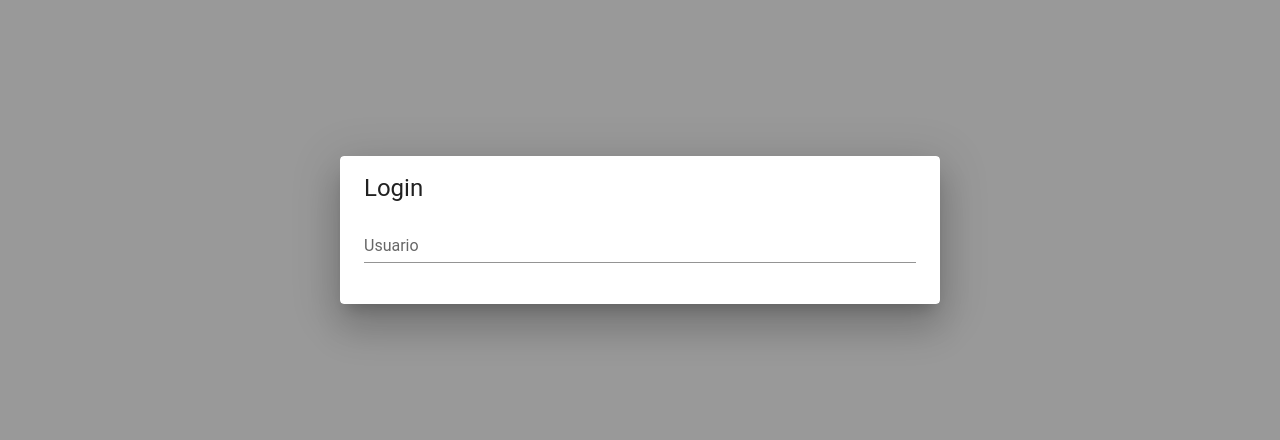
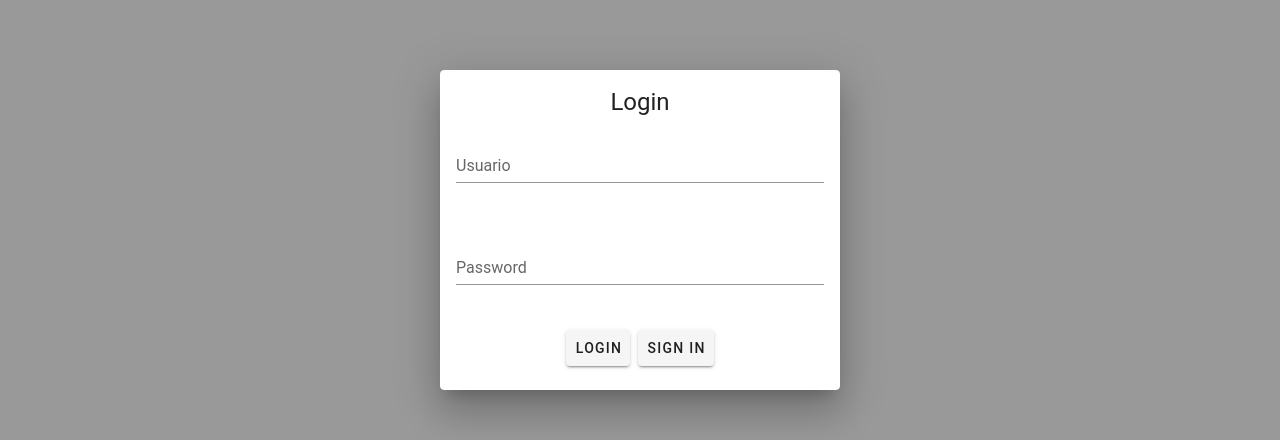
Before and after one commit to Roberto24p/Get-Pet, a Vue app: page / in a window 1280 px wide. Both pictures are taken after a click on the button "LOGIN/REGISTER". Shown: the part 170-610 px from the top of the page. Built offline with nearby package versions, Linux system fonts and the light colour scheme; a small style sheet from the web is missing.

Commit message:
Implementación de login y registro.

```diff
--- a/src/components/LoginFrm.vue
+++ b/src/components/LoginFrm.vue
@@ -1,19 +1,45 @@
-<template lang="">
-
-  <v-card>
-    <v-card-title>
+<template lang="es">
+    <div>
+    <v-card v-if="show">
+	<v-card-title class="justify-center">
 	    <span class="headline">Login</span>
 	</v-card-title>
 	<v-card-text>
-      <v-text-field
-                  label="Usuario"
-                  required
-                ></v-text-field>
+	    <v-text-field label="Usuario" required ></v-text-field>
 	</v-card-text>
+	<v-card-text>
+	    <v-text-field type="password" label="Password"> </v-text-field>
+	</v-card-text>
+	<v-card-actions class="justify-center pb-6">
+	    <v-btn>Login </v-btn>
+	    <v-btn @click="show=false">Sign in </v-btn>
+	</v-card-actions>
   </v-card>
-
+  <v-card v-else>
+	<v-card-title class="justify-center">
+	    <span class="headline">Sign In</span>
+	</v-card-title>
+	<v-card-text>
+	    <v-text-field label="E-mail" type="email" required >
+	    </v-text-field>
+	</v-card-text>
+	<v-card-text>
+	    <v-text-field label="Usuario" required></v-text-field>
+	</v-card-text>
+	<v-card-text>
+	    <v-text-field type="password" label="Password"></v-text-field>
+	</v-card-text>
+	<v-card-text>
+	    <v-text-field type="password" label="Confirm Password"></v-text-field>
+	</v-card-text>
+	<v-card-actions class="justify-center pb-6">
+	    <v-btn>Register</v-btn>
+	</v-card-actions>
+    </v-card>
+    </div>
  </template>
 <script>
+
 export default {
   data: function () {
     return {
@@ -21,7 +47,7 @@ export default {
       password: "",
       nameErrors: null,
       listaUsuarios: [],
-
+      show: true
     };
   },
   methods: {
@@ -45,6 +71,9 @@ export default {
         });
     },
   },
+    mounted(){
+	console.log(this.show)
+    }
 };
 </script>
 <style lang="">
--- a/src/components/item.vue
+++ b/src/components/item.vue
@@ -1,7 +1,11 @@
-<template lang="">
+<template lang="es">
     <div>
         <v-card max-width="300">
-             <v-img @mouseover="hover=true" :class="{animation: hover}" height="350" :src="pet.imagen"></v-img>
+	    <v-img @mouseover="hover=true"
+          	    @mouseleave="hover=false"
+	    	    :class="{animation: hover}"
+		    height="300"
+		    :src="pet.imagen"></v-img>
 	    <v-card-title>{{pet.name}}</v-card-title>
 	    <v-card-text>
 	      <div class="my-4 subtitle-1">
@@ -10,10 +14,8 @@
             </v-card-text>
             <v-card-text>
 		<div>
-
 		    {{pet.direccion}}
 		</div>
-
             </v-card-text>
             <v-divider class="mx-4"></v-divider>
             <v-card-actions>
@@ -39,4 +41,6 @@ export default {
 .animation {
   opacity: 0.5;
 }
+
+
 </style>
--- a/src/layout/LayoutIndex.vue
+++ b/src/layout/LayoutIndex.vue
@@ -16,10 +16,12 @@
 
     </v-container>
      <v-dialog
-      v-model="dialog"
-       transition="dialog-top-transition"
-      max-width="600px">
-        <login-frm></login-frm>
+	 v-if="dialog"
+	 v-model="dialog"
+	 transition="dialog-top-transition"
+	 max-width="400px">
+	<login-frm>
+	</login-frm>
     </v-dialog>
   </div>
 </template>
@@ -31,8 +33,9 @@ export default {
   },
   data() {
     return {
-      dialog: false,
-    };
+	dialog: false,
+    }
+
   },
   /* components: {
     item,
```
Also changed, not shown: package.json (line endings or trailing spaces), 1 other file (tests, documents, lock files or other folders). Lines whose indentation alone changed are shown as unchanged.
